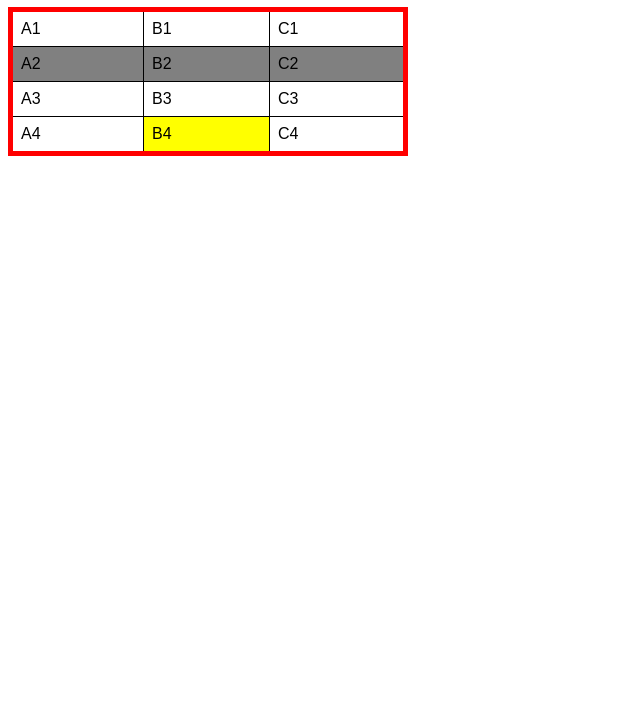
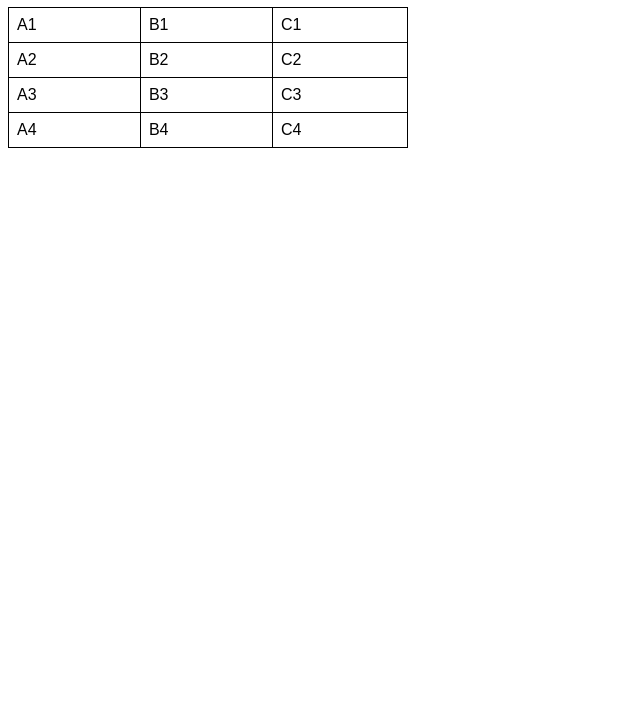
Before and after one commit to sandenbergmelo/curso-html, a plain HTML site: page exercícios/ex023/tabela001.html in a window 1280 px wide. Shown: the part 73-800 px from the top of the page, without its empty margins (0-640 px from the left). Drawn offline with Linux system fonts and the light colour scheme.

Commit message:
Retirados estilos

```diff
--- a/exercícios/ex023/tabela001.html
+++ b/exercícios/ex023/tabela001.html
@@ -11,17 +11,10 @@
         table {
             width: 400px;
             border-collapse: collapse;
-            border: 5px solid red;
-        }
-        tr.linha {
-            background-color: gray;
         }
         td {
             border: 1px solid black;
             padding: 8px;
-        }
-        td.dado {
-            background-color: yellow;
         }
     </style>
     <title>Tabelas</title>
@@ -41,7 +34,7 @@
             <td>B1</td>
             <td>C1</td>
         </tr>
-        <tr class="linha">
+        <tr>
             <td>A2</td>
             <td>B2</td>
             <td>C2</td>
@@ -53,7 +46,7 @@
         </tr>
         <tr>
             <td>A4</td>
-            <td class="dado">B4</td>
+            <td>B4</td>
             <td>C4</td>
         </tr>
     </table>
```
